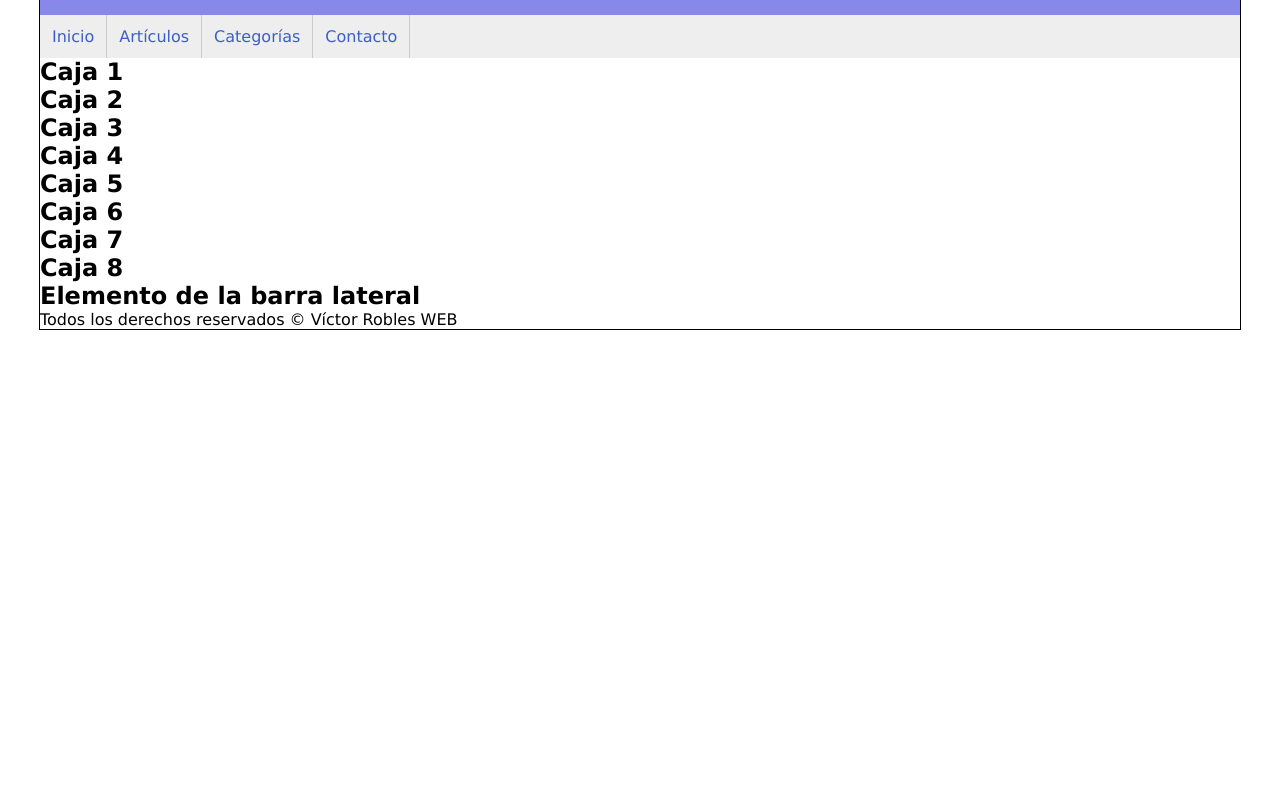
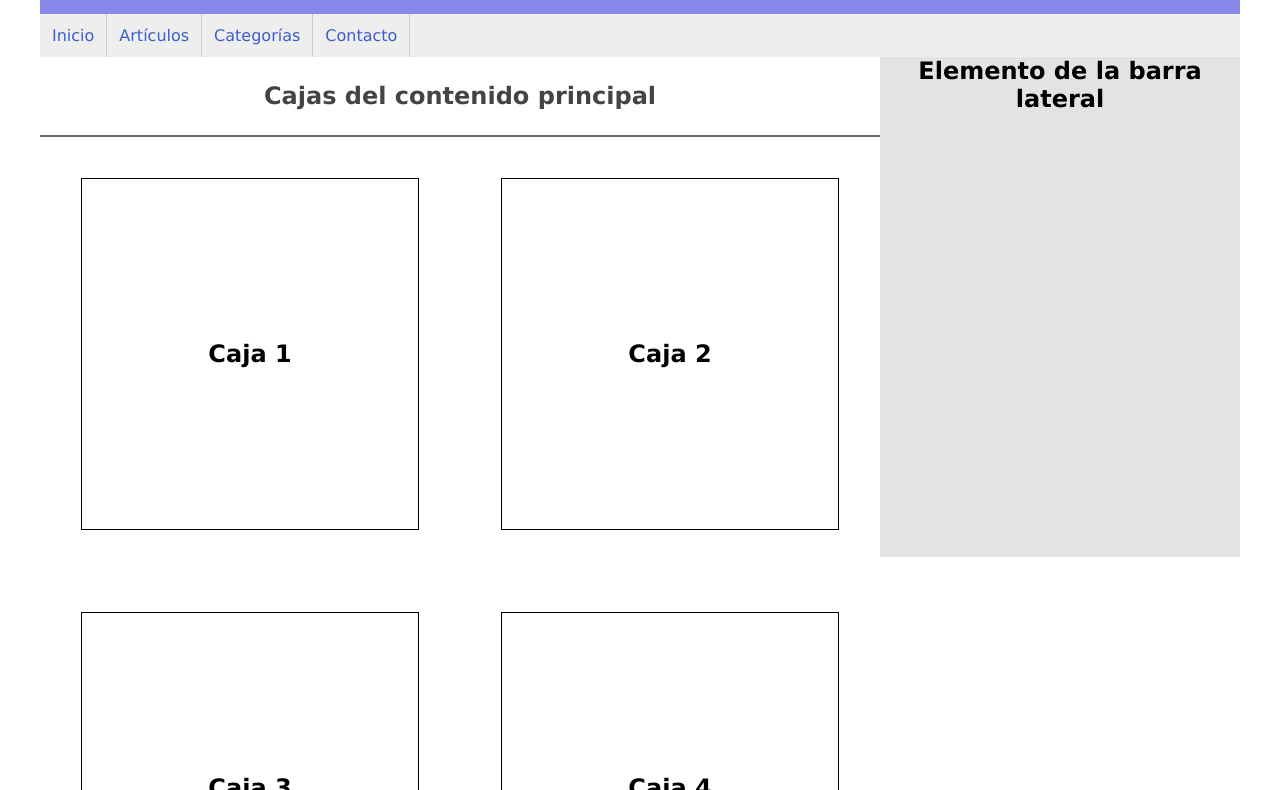
Before and after one commit to juanmatorres-dev/Master-en-CSS-Responsive-SASS-Flexbox-Grid-y-Bootstrap-Udemy, a plain HTML site: page 05-ejercicio/index.html in a window 1280 px wide. Shown: the part 106-896 px from the top of the page. Before the commit the page ends 800 px from the top, so only its background shows below. Drawn offline with Linux system fonts and the light colour scheme.

Commit message:
Práctica terminada
- 41. Ejercicio 6 y 8
- 42. Ejercicio 7
- 43. Ejercicio 9

```diff
--- a/05-ejercicio/index.html
+++ b/05-ejercicio/index.html
@@ -28,6 +28,7 @@
 
 
         <section id="contenido">
+            <h1>Cajas del contenido principal</h1>
             <div class="caja">
                 <h2>Caja 1</h2>
             </div>
@@ -60,6 +61,8 @@
             </div>
         </aside>
 
+        <div class="clearFix"></div>
+
         <footer id="footer">
             Todos los derechos reservados &copy; Víctor Robles WEB
         </footer>
--- a/05-ejercicio/styles.css
+++ b/05-ejercicio/styles.css
@@ -18,7 +18,7 @@
 }
 
 #contenedorGeneral {
-    border: 1px solid black;
+    /*border: 1px solid black;*/
     width: 1200px;
     margin: 0px auto;
     margin-top: 20px;
@@ -92,3 +92,53 @@
 #menu ul li:hover a {
     color: white;
 }
+
+
+
+
+#contenido {
+    width: 70%;
+    /*background-color: rgba(155, 205, 209, 0.767);*/
+    float: left;
+}
+
+#lateral {
+    width: 30%;
+    background-color: rgba(219, 219, 223, 0.767);
+    float: left;
+    text-align: center;
+    min-height: 500px;
+}
+
+
+
+#contenido .caja {
+    border: 1px solid black;
+    float: left;
+    width: 40%;
+    height: 350px;
+    margin: 41px;
+}
+
+#contenido .caja h2 {
+    text-align: center;
+    line-height: 350px;
+}
+
+#contenido > h1 {
+    border-bottom: 2px solid rgb(110, 101, 101);
+    text-align: center;
+    padding: 25px;
+    color: #444;
+}
+
+
+footer {
+    width: 100%;
+    background-color: #eee;
+    height: 55px;
+    line-height: 55px;
+    text-align: center;
+    color: #444;
+    border-top: 1px solid #ccc;
+}
```
